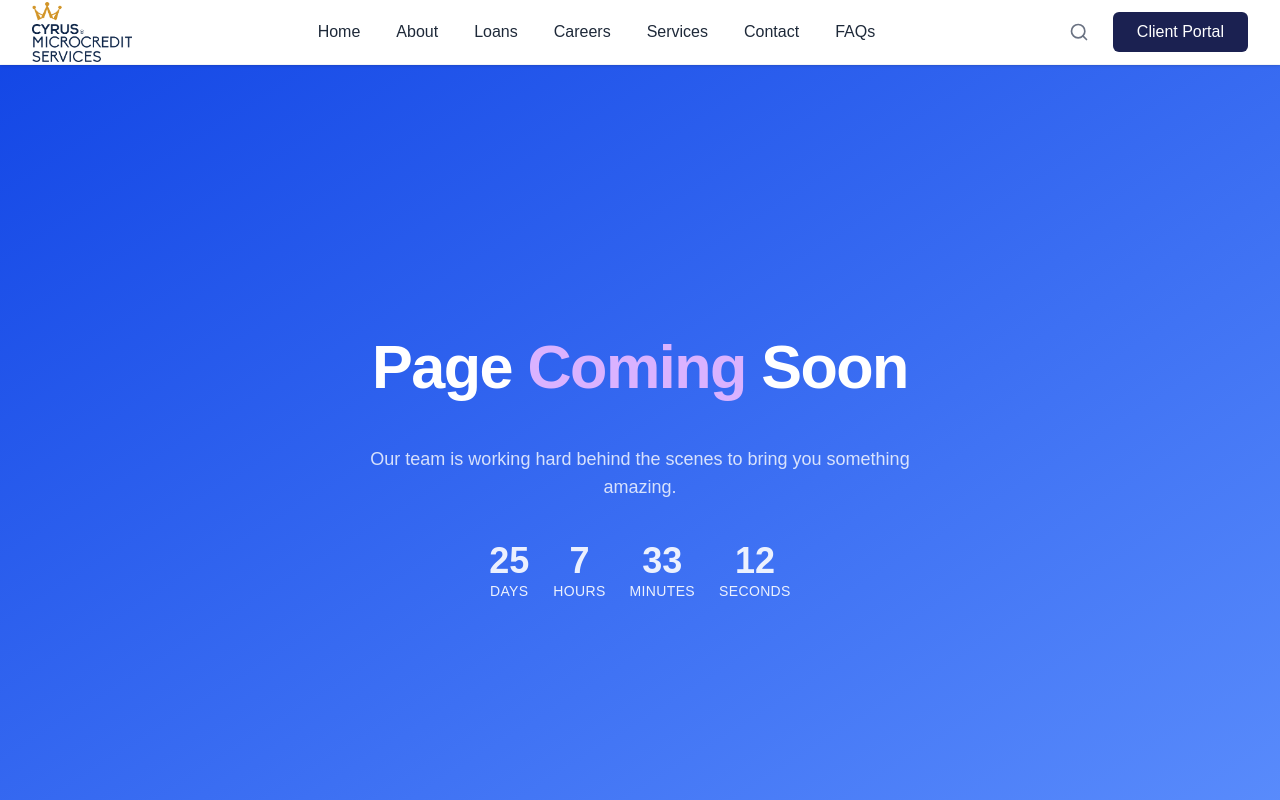
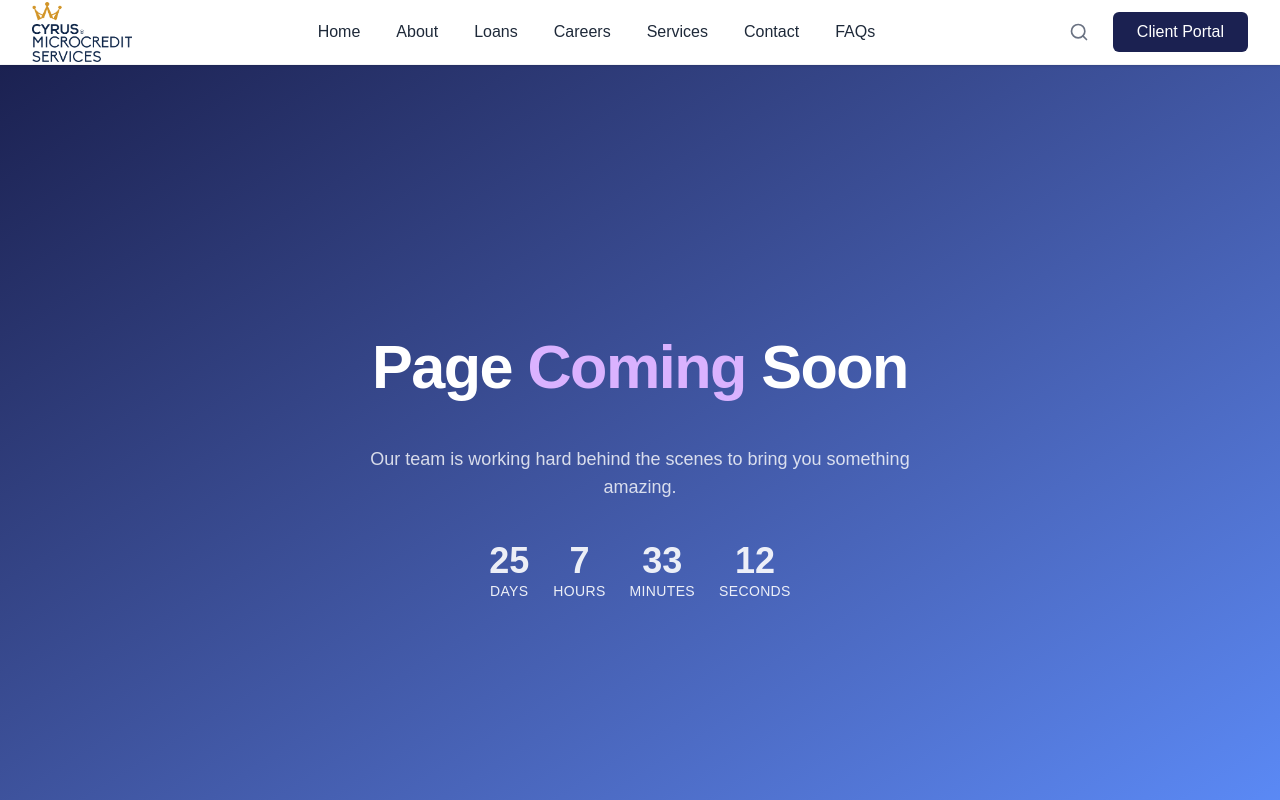
Before and after one commit to ayiteywoods/cyrus-site, a Next.js app: page /clients in a window 1280 px wide. Shown: the top 800 px of the page. Built offline with nearby package versions, Linux system fonts and the light colour scheme.

Commit message:
clients upddated

```diff
--- a/src/app/clients/page.tsx
+++ b/src/app/clients/page.tsx
@@ -39,7 +39,7 @@ export default function ComingSoonPage() {
   }, [])
 
   return (
-    <main className="min-h-screen flex items-center justify-center bg-gradient-to-br from-blue-700 to-blue-600/70 text-white px-6">
+    <main className="min-h-screen flex items-center justify-center bg-gradient-to-br from-brandsecondary to-blue-600/70 text-white px-6">
       <motion.div
         initial={{ opacity: 0, scale: 0.95 }}
         animate={{ opacity: 1, scale: 1 }}
```
